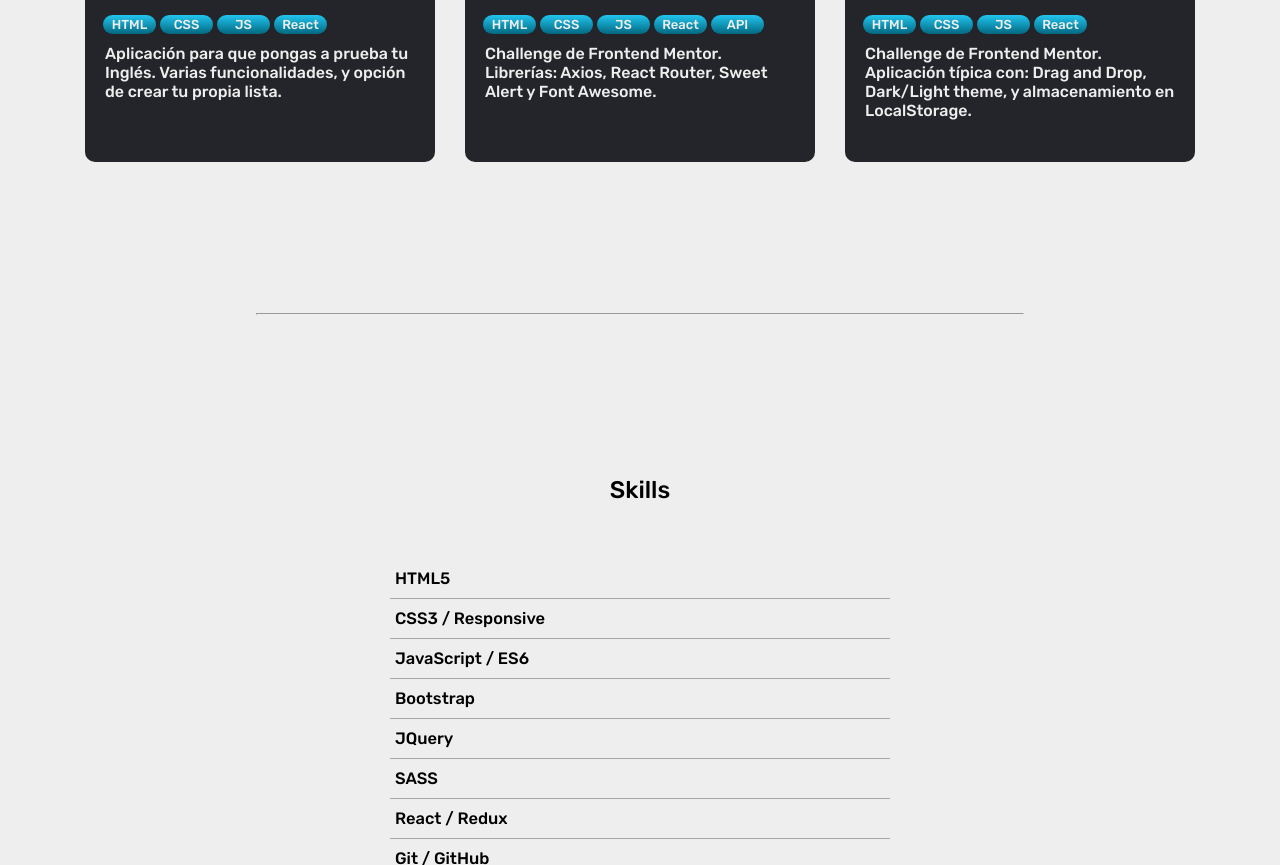
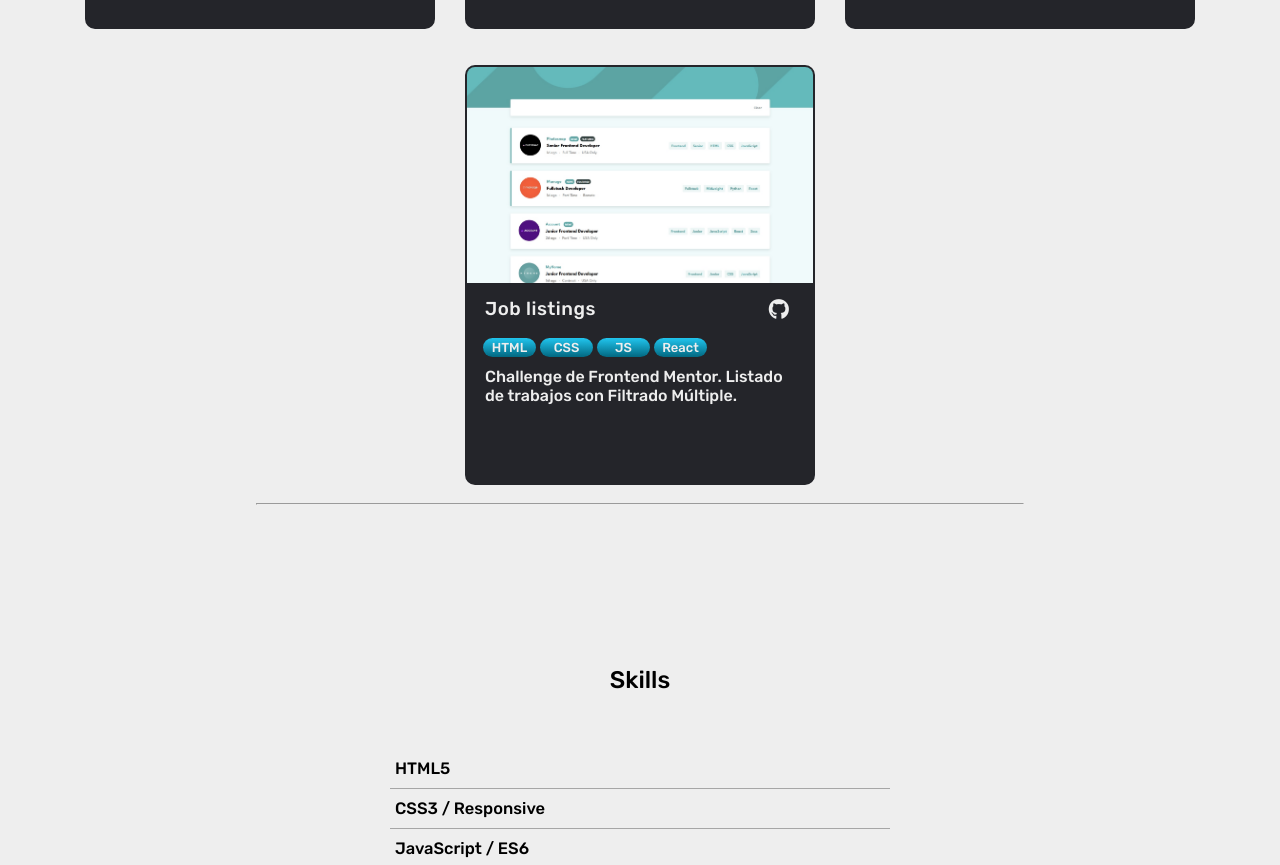
Before and after one commit to Ulisesx21/Portfolio, a plain HTML site: page index.html in a window 1280 px wide. Shown: the part 1289-2154 px from the top of the page. Drawn offline with Linux system fonts and the light colour scheme.

Commit message:
agregue 1 challenge

```diff
--- a/index.html
+++ b/index.html
@@ -138,6 +138,35 @@
                 </div>
             </div>
 
+            <div class="project-div" data-tilt data-tilt-reverse="true" data-tilt-max="10">
+                <div class="img-div">
+                    <a href="https://ulisesx21.github.io/Job-listings/" target="_blank" class="a1"><img
+                            src="./images/job-listings.jpg" class="img-project" alt="Job listings"></a>
+                </div>
+                <div class="description-div">
+                    <div class="title-github">
+                        <div class="description-div-1">
+                            <a href="https://ulisesx21.github.io/Job-listings/" target="_blank">
+                                <h3 class="titulo-div">Job listings</h3>
+                            </a>
+                        </div>
+                        <div class="description-div-2">
+                            <ul>
+                                <li><a href="https://github.com/Ulisesx21/Job-listings/" target="_blank"><i
+                                            class=" fab fa-github"></i></i></a></li>
+                            </ul>
+                        </div>
+                    </div>
+                    <div class="tec">
+                        <div>HTML</div>
+                        <div>CSS</div>
+                        <div>JS</div>
+                        <div>React</div>
+                    </div>
+                    <p>Challenge de Frontend Mentor. Listado de trabajos con Filtrado Múltiple.</p>
+                </div>
+            </div>
+
         </div>
     </section>
     <hr>
```
Also changed, not shown: images/job-listings.jpg (added).
